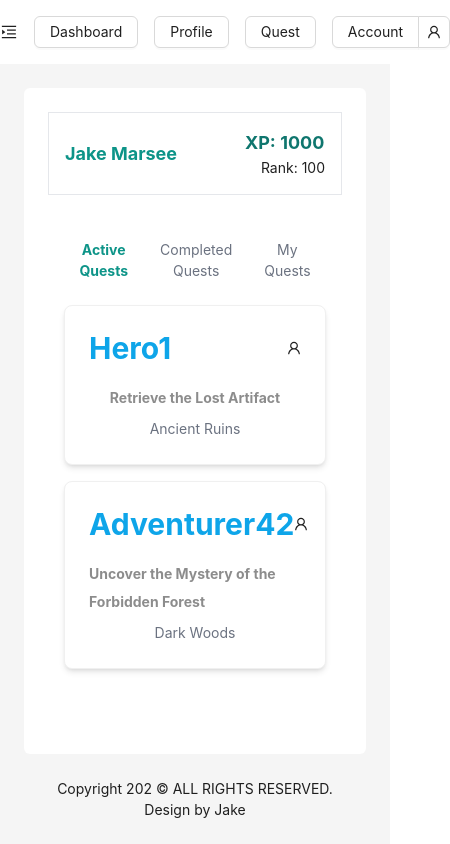
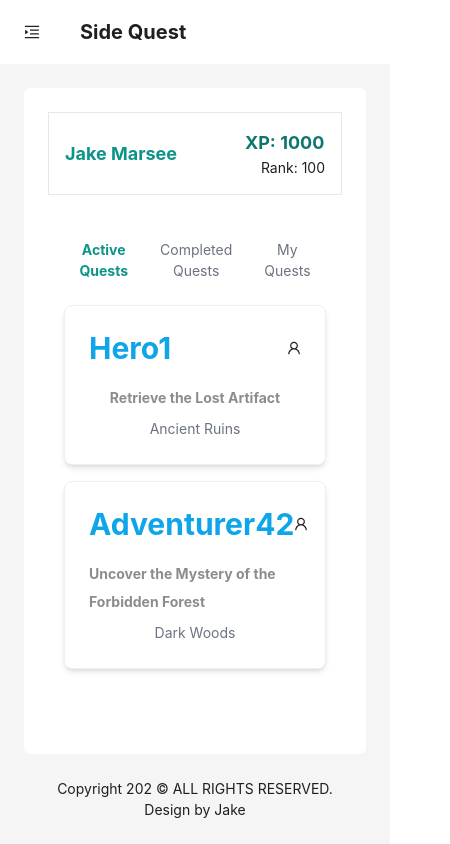
Before and after one commit to Jakefred6/side-quest, a React (Vite) app in the folder client/: page /profile in a window 390 px wide. Shown: the whole page, 450 px wide, since content can reach past the window. Built offline with nearby package versions, Linux system fonts and the light colour scheme.

Commit message:
made it so on mobile the nav bar is replaced with app name, to fit screens better

```diff
--- a/client/src/layouts/Main.jsx
+++ b/client/src/layouts/Main.jsx
@@ -87,7 +87,8 @@ const Main = () => {
       </Sider>
       <Layout>
       <Header style={{ padding: 0, background: "white" }}>
-          <div className="flex flex-row justify-between items-center">
+        <div className="flex flex-row justify-between items-center w-full">
+          <div className="flex items-center">
             <Button
               type="text"
               icon={collapsed ? <MenuUnfoldOutlined /> : <MenuFoldOutlined />}
@@ -101,7 +102,10 @@ const Main = () => {
                 zIndex: 999,
               }}
             />
-            <div className="flex justify-end m-4">
+            {/* App name visible only on small screens */}
+            <span className="text-xl font-bold ml-4 md:hidden">Side Quest</span>
+          </div>
+          <div className="flex justify-end m-4 hidden md:flex"> {/* Hide on small screens, show on medium and up */}
             <Button className="mr-4" onClick={handleDashboardClick}>Dashboard</Button>
             <Button className="mr-4" onClick={handleProfileClick}>Profile</Button>
             <Button onClick={handleQuestClick}>Quest</Button>
@@ -115,6 +119,8 @@ const Main = () => {
           </div>
         </div>
       </Header>
+
+
 
         <Content className="m-[24px] p-[24px] bg-white rounded-md h-full overflow-scroll">
           <Routes>
```
Lines whose indentation alone changed are shown as unchanged.
